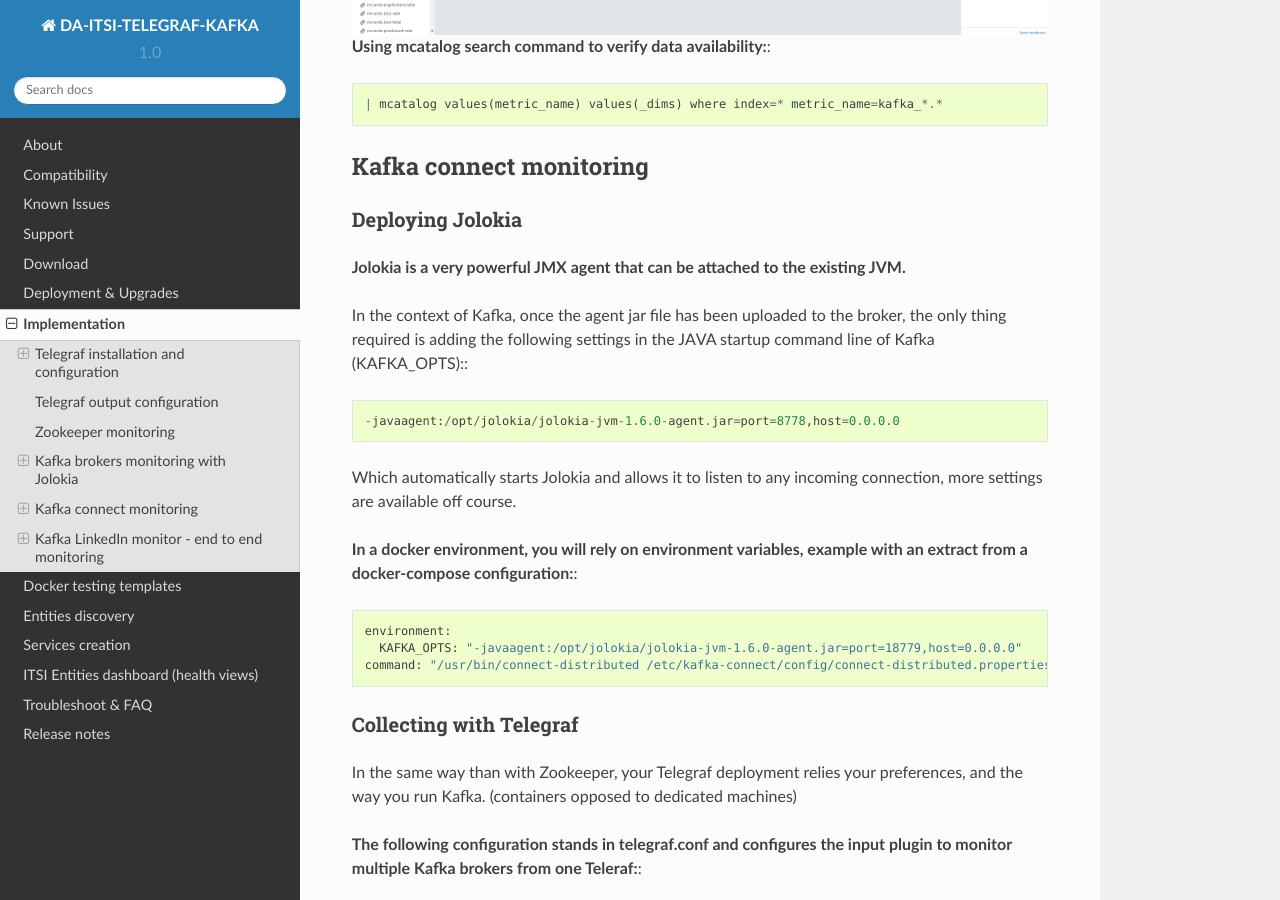
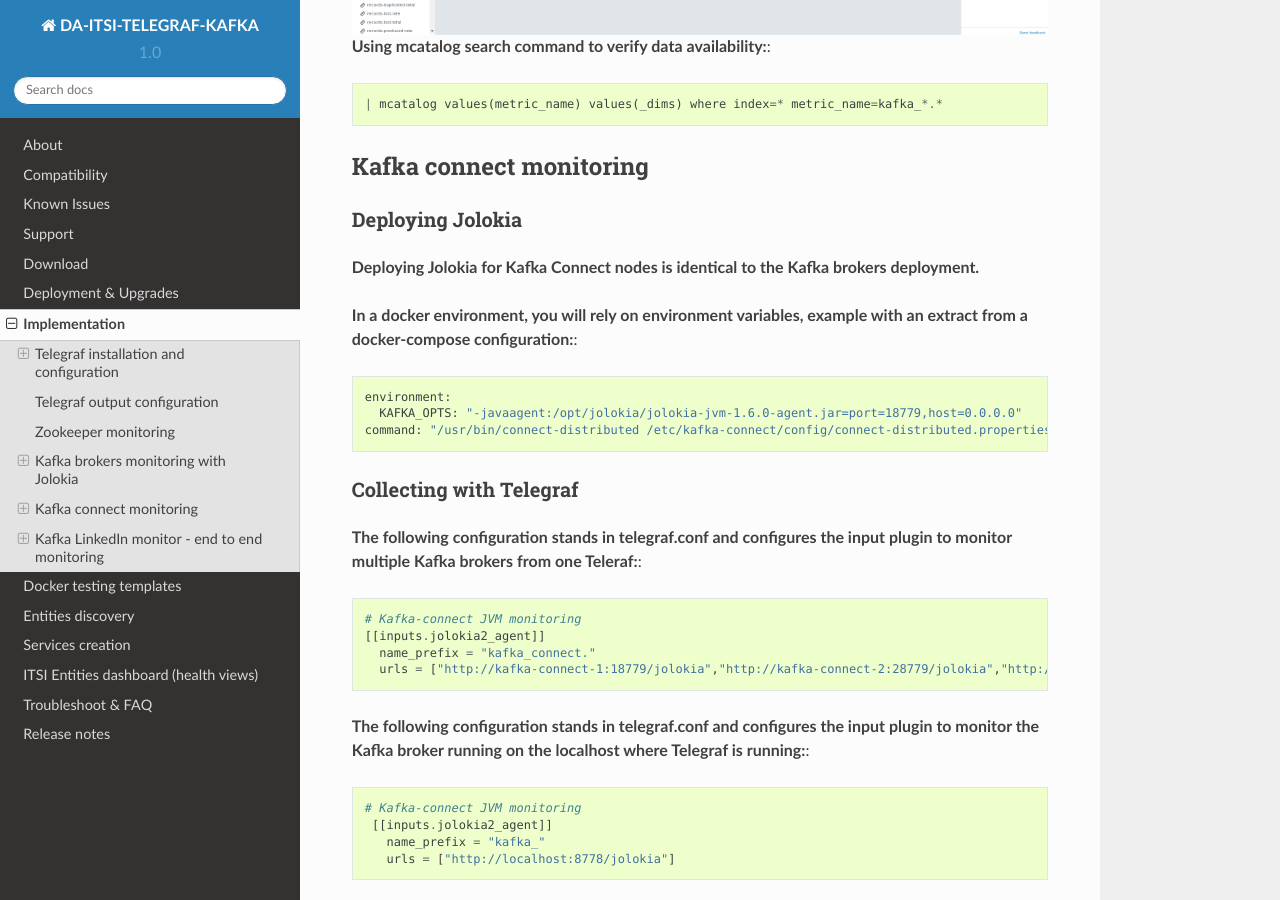
Before and after one commit to guilhemmarchand/DA-ITSI-TELEGRAF-KAFKA, a Sphinx documentation site: the page built from docs/kafka_monitoring.rst, in a window 1280 px wide and 900 px high, scrolled down 7382 px. Built offline with Sphinx 7.4.7 and the Read the Docs theme 2.0.0, drawn with Linux system fonts in a browser that asks for light colours.

Commit message:
doc fixes

```diff
--- a/docs/kafka_monitoring.rst
+++ b/docs/kafka_monitoring.rst
@@ -343,13 +343,7 @@
 Deploying Jolokia
 -----------------
 
-**Jolokia is a very powerful JMX agent that can be attached to the existing JVM.**
-
-In the context of Kafka, once the agent jar file has been uploaded to the broker, the only thing required is adding the following settings in the JAVA startup command line of Kafka (KAFKA_OPTS):::
-
-    -javaagent:/opt/jolokia/jolokia-jvm-1.6.0-agent.jar=port=8778,host=0.0.0.0
-
-Which automatically starts Jolokia and allows it to listen to any incoming connection, more settings are available off course.
+**Deploying Jolokia for Kafka Connect nodes is identical to the Kafka brokers deployment.**
 
 **In a docker environment, you will rely on environment variables, example with an extract from a docker-compose configuration:**::
 
@@ -359,8 +353,6 @@
 
 Collecting with Telegraf
 ------------------------
-
-In the same way than with Zookeeper, your Telegraf deployment relies your preferences, and the way you run Kafka. (containers opposed to dedicated machines)
 
 **The following configuration stands in telegraf.conf and configures the input plugin to monitor multiple Kafka brokers from one Teleraf:**::
 
```
